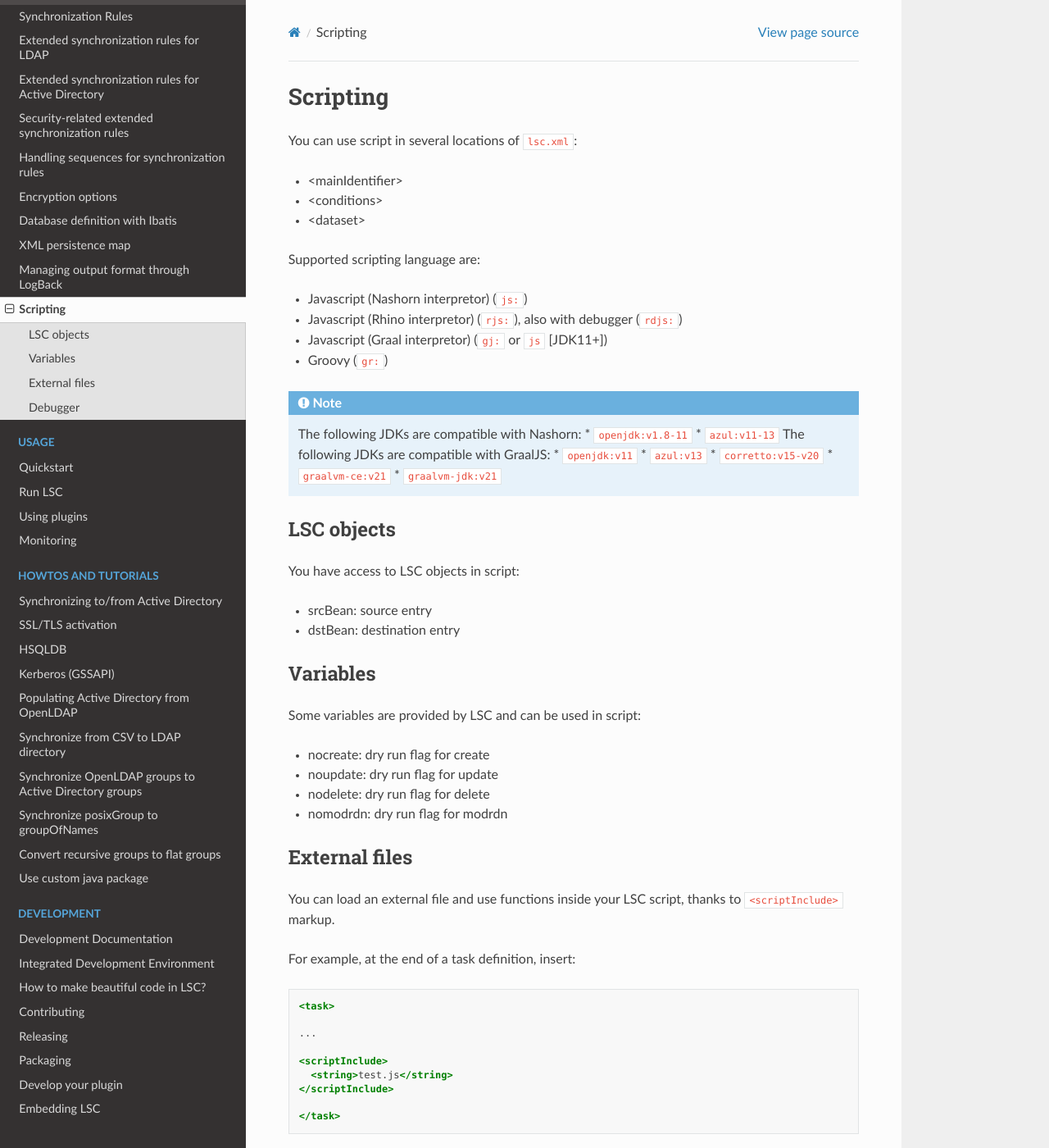
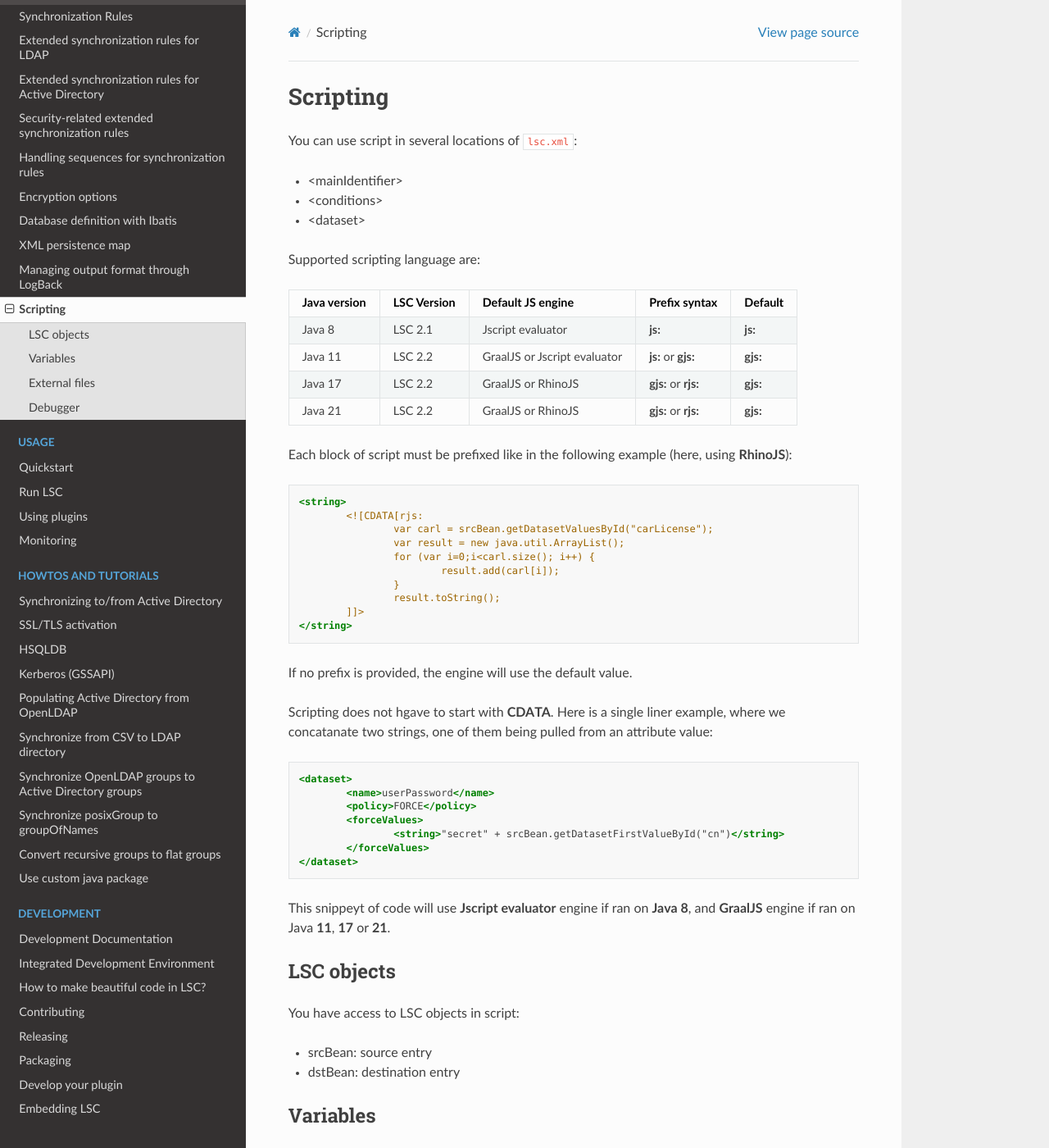
Before and after one commit to lsc-project/documentation, a Sphinx documentation site: the page built from source/scripting.rst, in a window 1280 px wide and 1400 px high. Shown: the whole window at 82% size. Built offline with Sphinx 7.4.7 and the Read the Docs theme 3.1.0, drawn with Linux system fonts in a browser that asks for light colours.

Commit message:
Added JS scripting information related to the Java version in use

```diff
--- a/source/scripting.rst
+++ b/source/scripting.rst
@@ -10,21 +10,50 @@ You can use script in several locations of ``lsc.xml``:
 
 Supported scripting language are:
 
-* Javascript (Nashorn interpretor) (``js:``)
-* Javascript (Rhino interpretor) (``rjs:``), also with debugger (``rdjs:``)
-* Javascript (Graal interpretor) (``gj:`` or ``js`` [JDK11+])
-* Groovy (``gr:``)
++--------------+-------------+------------------------------+----------------------+----------+
+| Java version | LSC Version |     Default JS engine        |  Prefix syntax       | Default  |
++==============+=============+==============================+======================+==========+
+| Java 8       | LSC 2.1     | Jscript evaluator            | **js:**              | **js:**  |
++--------------+-------------+------------------------------+----------------------+----------+
+| Java 11      | LSC 2.2     | GraalJS or Jscript evaluator | **js:** or **gjs:**  | **gjs:** |
++--------------+-------------+------------------------------+----------------------+----------+
+| Java 17      | LSC 2.2     | GraalJS or RhinoJS           | **gjs:** or **rjs:** | **gjs:** |
++--------------+-------------+------------------------------+----------------------+----------+
+| Java 21      | LSC 2.2     | GraalJS or RhinoJS           | **gjs:** or **rjs:** | **gjs:** |
++--------------+-------------+------------------------------+----------------------+----------+
 
-.. note::
-   The following JDKs are compatible with Nashorn:
-   * ``openjdk:v1.8-11``
-   * ``azul:v11-13``
-   The following JDKs are compatible with GraalJS:
-   * ``openjdk:v11``
-   * ``azul:v13``
-   * ``corretto:v15-v20``
-   * ``graalvm-ce:v21``
-   * ``graalvm-jdk:v21``
+Each block of script must be prefixed like in the following example (here, using **RhinoJS**):
+
+
+.. code-block:: XML
+
+ 	<string>
+		<![CDATA[rjs:
+			var carl = srcBean.getDatasetValuesById("carLicense");
+			var result = new java.util.ArrayList();
+			for (var i=0;i<carl.size(); i++) {
+				result.add(carl[i]);
+			}
+			result.toString();
+		]]>
+	</string>
+
+If no prefix is provided, the engine will use the default value.
+
+Scripting does not hgave to start with **CDATA**. Here is a single liner example,
+where we concatanate two strings, one of them being pulled from an attribute value:
+
+.. code-block:: XML
+
+	<dataset>
+		<name>userPassword</name>
+		<policy>FORCE</policy>
+		<forceValues>
+			<string>"secret" + srcBean.getDatasetFirstValueById("cn")</string>
+		</forceValues>
+	</dataset>
+
+This snippeyt of code will use **Jscript evaluator** engine if ran on **Java 8**, and **GraalJS** engine if ran on Java **11**, **17** or **21**.
 
 LSC objects
 ===========
```
